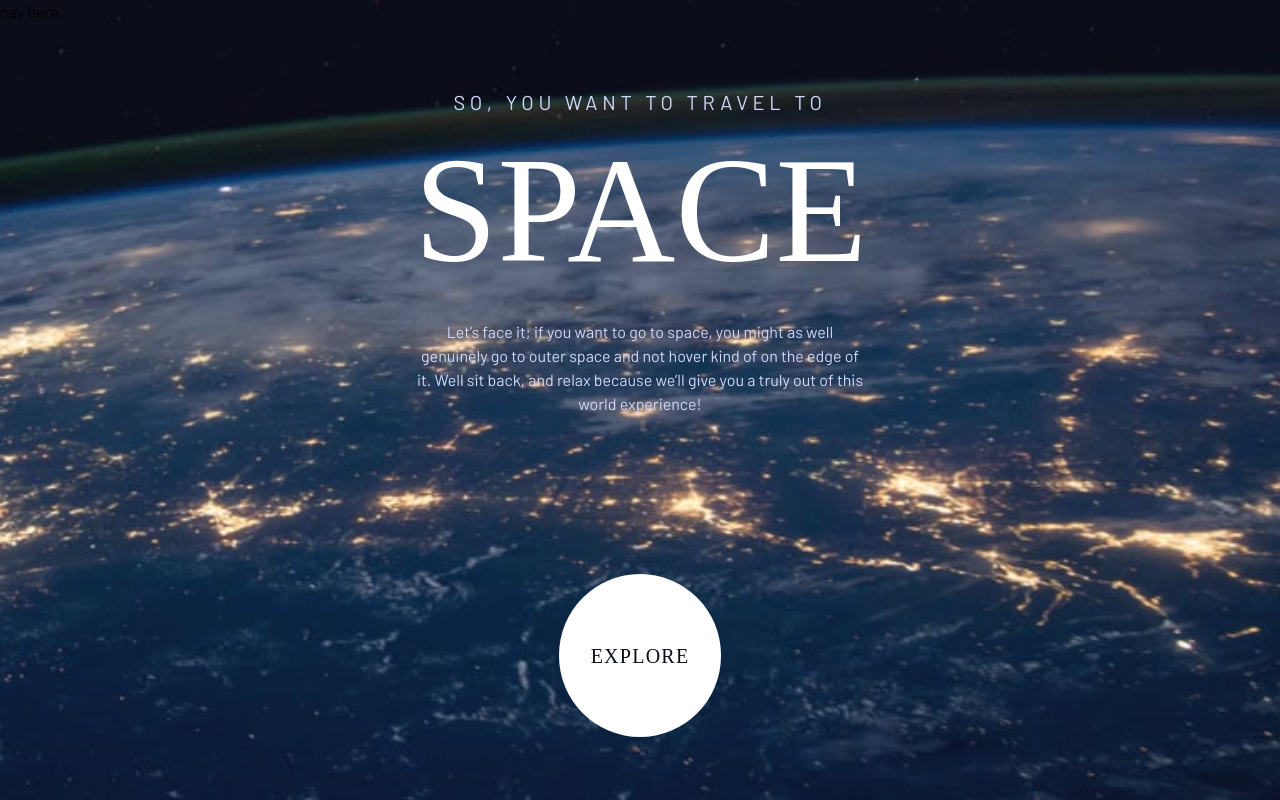
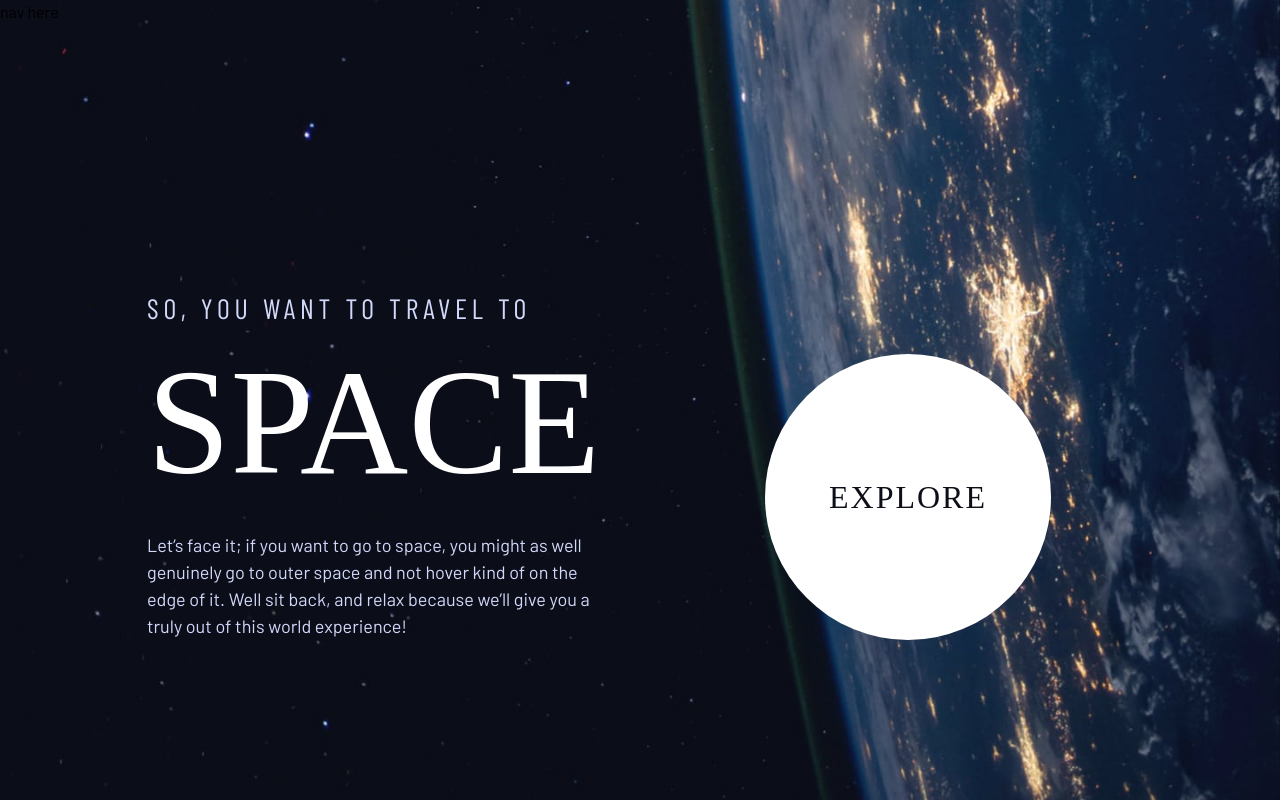
Before and after one commit to wojciechgrochecki/space-tourism, a React (Vite) app: page / in a window 1280 px wide. Built offline with nearby package versions, Linux system fonts and the light colour scheme; a web font is replaced by a local one.

Commit message:
adjust layout for larger screen

```diff
--- a/src/components/HomePage.tsx
+++ b/src/components/HomePage.tsx
@@ -2,31 +2,36 @@ export default function HomePage({}) {
   return (
     <div
       className="grid min-h-screen grid-rows-[min-content_1fr] overflow-x-hidden bg-dark bg-home-mobile
-    bg-cover bg-[bottom_center] bg-no-repeat md:bg-home-tablet desktop:bg-home-desktop"
+    bg-cover bg-[bottom_center] bg-no-repeat md:bg-home-tablet lg:bg-home-desktop"
     >
       <div className="nav h-2">nav here</div>
-      <div className="grid place-items-center gap-y-8 px-6 text-center">
-        <div className="max-w-[50ch]">
-          <h1 className="my-4 text-500 uppercase tracking-widest text-light-blue">
+      <div
+        className="grid place-items-center  gap-y-8 px-6
+      pb-[max(6rem,20vh)] text-center lg:grid-cols-[minmax(2rem,1fr)_repeat(2,minmax(0,450px))_minmax(2rem,1fr)]
+      lg:items-end lg:gap-x-5 xl:gap-x-24 "
+      >
+        <div className="max-w-[450px] lg:col-start-2 ">
+          <h1 className="my-4 font-sans-cond text-500 uppercase tracking-widest text-light-blue lg:text-left">
             So, you want to travel to{" "}
             <span className="block font-serif text-900 tracking-[0px] text-white md:leading-tight">
               Space
             </span>
           </h1>
-          <p className="text-400 text-light-blue">
+          <p className="max-w-[50ch] font-sans text-400 text-light-blue lg:text-left">
             Let’s face it; if you want to go to space, you might as well
             genuinely go to outer space and not hover kind of on the edge of it.
             Well sit back, and relax because we’ll give you a truly out of this
             world experience!
           </p>
         </div>
-        <div className="max-w-[50ch]">
+        <div className="max-w-[450px] lg:col-start-3 ">
           <a
             href="#"
-            className="relative z-10 grid aspect-square place-items-center self-start rounded-full bg-white px-8 font-serif
-            text-[20px] uppercase tracking-[1.25px]  text-dark after:absolute
-            after:-z-10 after:block after:h-full after:w-full after:rounded-full after:bg-white/10
-            after:opacity-0 after:transition-all after:duration-700 hover:after:scale-150 hover:after:opacity-100
+            className="relative z-10 grid aspect-square place-items-center self-start rounded-full bg-white px-8 font-serif text-[20px]
+            uppercase tracking-[1.25px] text-dark  after:absolute after:-z-10
+            after:block after:h-full after:w-full after:rounded-full after:bg-white/10 after:opacity-0
+            after:transition-all after:duration-700 hover:after:scale-150 hover:after:opacity-100 md:text-[2rem]
+            lg:px-16 lg:tracking-[2px]
             "
           >
             Explore
--- a/src/index.css
+++ b/src/index.css
@@ -36,7 +36,7 @@
         }
     }
 
-    @media (min-width: 1440px) {
+    @media (min-width: 900px) {
         :root {
             --fs-900: 9.375rem;
             --fs-800: 6.25rem;
--- a/tailwind.config.js
+++ b/tailwind.config.js
@@ -29,7 +29,7 @@ export default {
     },
     extend: {
       screens: {
-        desktop: "1440px",
+        lg: "900px",
       },
       backgroundImage: {
         "home-mobile": "url('./assets/home/background-home-mobile.jpg')",
```
